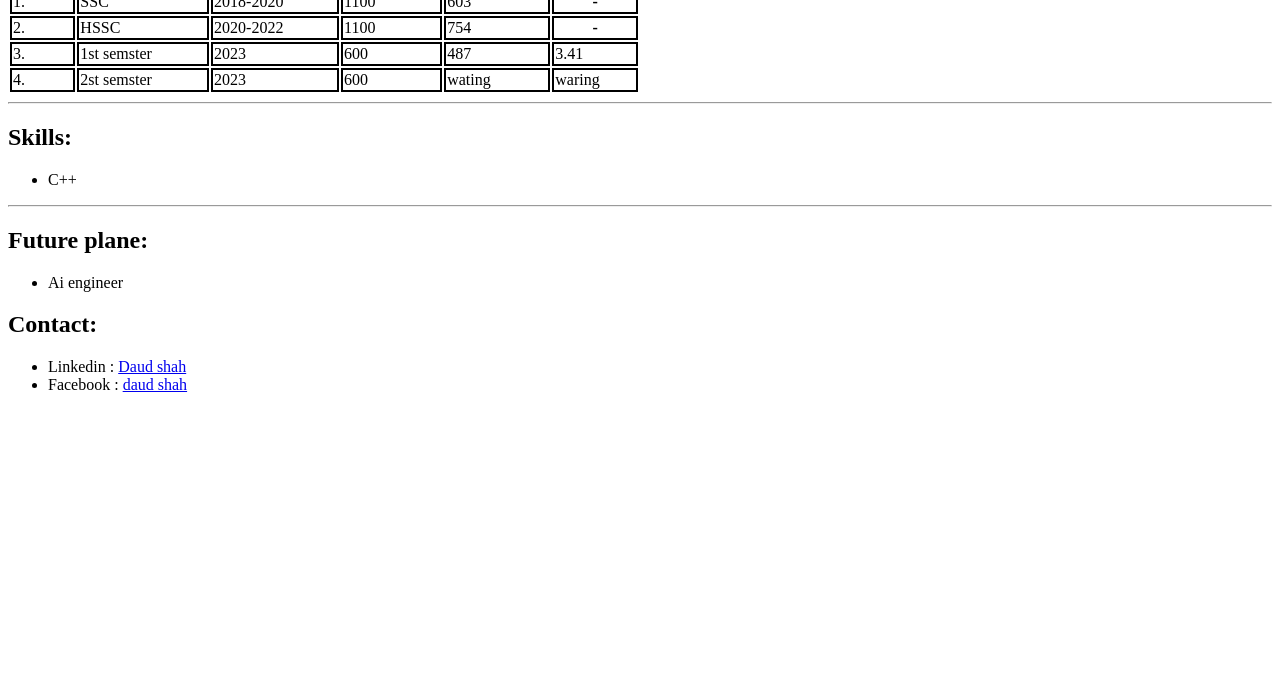
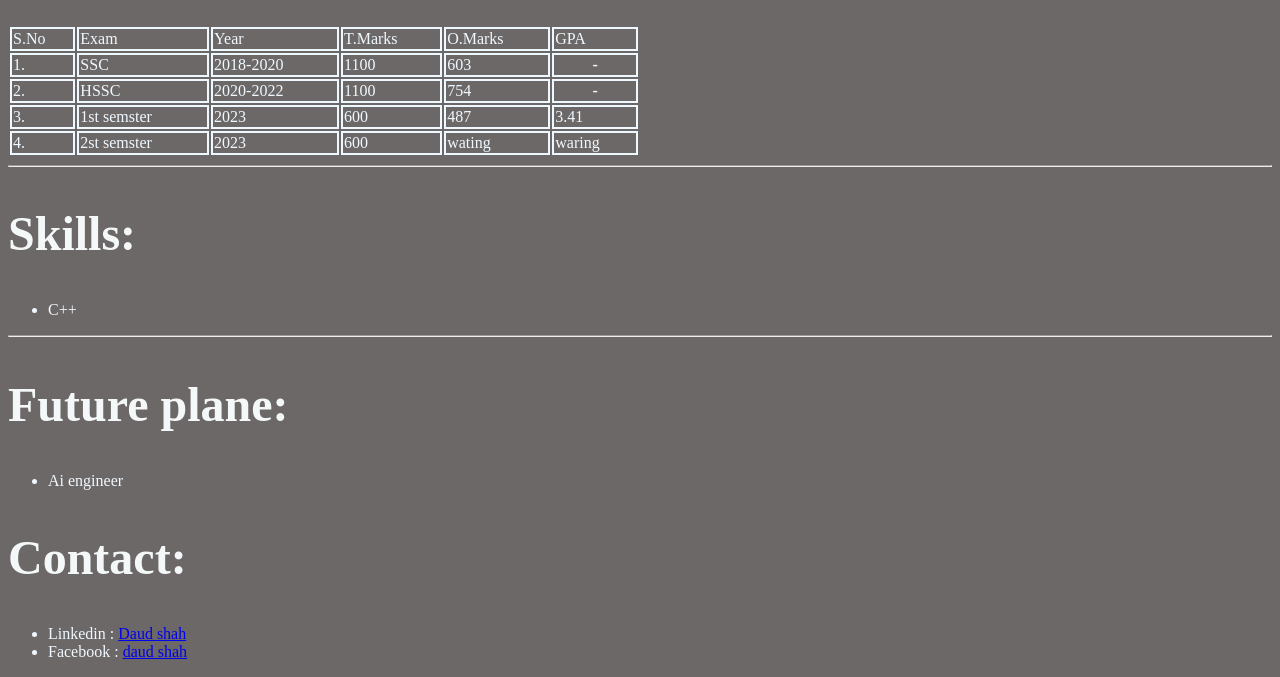
Before and after one commit to daud-shah/learn-html-, a plain HTML site: page index.html in a window 1280 px wide. Shown: the part 568-1245 px from the top of the page. Before the commit the page ends 978 px from the top, so only its background shows below. Drawn offline with Linux system fonts and the light colour scheme.

Commit message:
add css in cv

```diff
--- a/index.html
+++ b/index.html
@@ -4,9 +4,10 @@
     <meta charset="UTF-8">
     <meta name="viewport" content="width=device-width, initial-scale=1.0">
     <title>Document</title>
+    <link rel="stylesheet" href="./styles.css">
 </head>
 <body>
-    <img width="200px" src="pic.png" alt="Daud shah">
+    <img class="profilePhoto"src="pic.png" alt="Daud shah">
     <h1>Daud shah</h1>
     <hr>
     <h2>Profile:</h2>
@@ -14,43 +15,43 @@
     <hr>
     <h2>Equcation:</h2>
     <table style="width: 50%;">
-            <td style = "border: 2px solid black">S.No</td>
-            <td style = "border: 2px solid black">Exam</td>
-            <td style = "border: 2px solid black">Year</td>
-            <td style = "border: 2px solid black">T.Marks</td>
-            <td style = "border: 2px solid black">O.Marks</td>
-            <td style = "border: 2px solid black">GPA</td>
+            <td style = "border: 2px solid ">S.No</td>
+            <td style = "border: 2px solid ">Exam</td>
+            <td style = "border: 2px solid ">Year</td>
+            <td style = "border: 2px solid ">T.Marks</td>
+            <td style = "border: 2px solid ">O.Marks</td>
+            <td style = "border: 2px solid ">GPA</td>
         </tr>
         <tr>
-            <td style = "border: 2px solid black">1.</td>
-            <td style = "border: 2px solid black">SSC</td>
-            <td style = "border: 2px solid black">2018-2020</td>
-            <td style = "border: 2px solid black">1100</td>
-            <td style = "border: 2px solid black">603</td>
-            <th style = "border: 2px solid black">-</th>
+            <td style = "border: 2px solid ">1.</td>
+            <td style = "border: 2px solid ">SSC</td>
+            <td style = "border: 2px solid ">2018-2020</td>
+            <td style = "border: 2px solid ">1100</td>
+            <td style = "border: 2px solid ">603</td>
+            <th style = "border: 2px solid ">-</th>
         </tr>
         <tr>
-            <td style = "border: 2px solid black">2.</td>
-            <td style = "border: 2px solid black">HSSC</td>
-            <td style = "border: 2px solid black">2020-2022</td>
-            <td style = "border: 2px solid black">1100</td>
-            <td style = "border: 2px solid black">754</td>
-            <th style = "border: 2px solid black">-</th>
+            <td style = "border: 2px solid ">2.</td>
+            <td style = "border: 2px solid ">HSSC</td>
+            <td style = "border: 2px solid ">2020-2022</td>
+            <td style = "border: 2px solid ">1100</td>
+            <td style = "border: 2px solid ">754</td>
+            <th style = "border: 2px solid ">-</th>
         </tr>
         <tr>
-            <td style = "border: 2px solid black">3.</td>
-            <td style = "border: 2px solid black">1st semster</td>
-            <td style = "border: 2px solid black">2023</td>
-            <td style = "border: 2px solid black">600</td>
-            <td style = "border: 2px solid black">487</td>
-            <td style = "border: 2px solid black">3.41</td>
+            <td style = "border: 2px solid ">3.</td>
+            <td style = "border: 2px solid ">1st semster</td>
+            <td style = "border: 2px solid ">2023</td>
+            <td style = "border: 2px solid ">600</td>
+            <td style = "border: 2px solid ">487</td>
+            <td style = "border: 2px solid ">3.41</td>
         </tr>
-        <td style = "border: 2px solid black">4.</td>
-            <td style = "border: 2px solid black">2st semster</td>
-            <td style = "border: 2px solid black">2023</td>
-            <td style = "border: 2px solid black">600</td>
-            <td style = "border: 2px solid black">wating</td>
-            <td style = "border: 2px solid black">waring</td>
+        <td style = "border: 2px solid ">4.</td>
+            <td style = "border: 2px solid ">2st semster</td>
+            <td style = "border: 2px solid ">2023</td>
+            <td style = "border: 2px solid ">600</td>
+            <td style = "border: 2px solid ">wating</td>
+            <td style = "border: 2px solid ">waring</td>
     </table>
     <hr>
     <h2>Skills:</h2>
--- /dev/null
+++ b/styles.css
@@ -0,0 +1,18 @@
+h1, h2{
+   color: rgb(245, 248, 248);
+   font-size: 3rem;
+}
+.dim{
+ color: rgb(79, 104, 79);
+}
+body{
+   background-color:rgb(108, 104, 104);
+   color: aliceblue
+
+}
+.profilePhoto{
+    width: 150px;
+    height: 150px;
+    border: 2px double white;
+    border-radius: 50%;
+}
```
